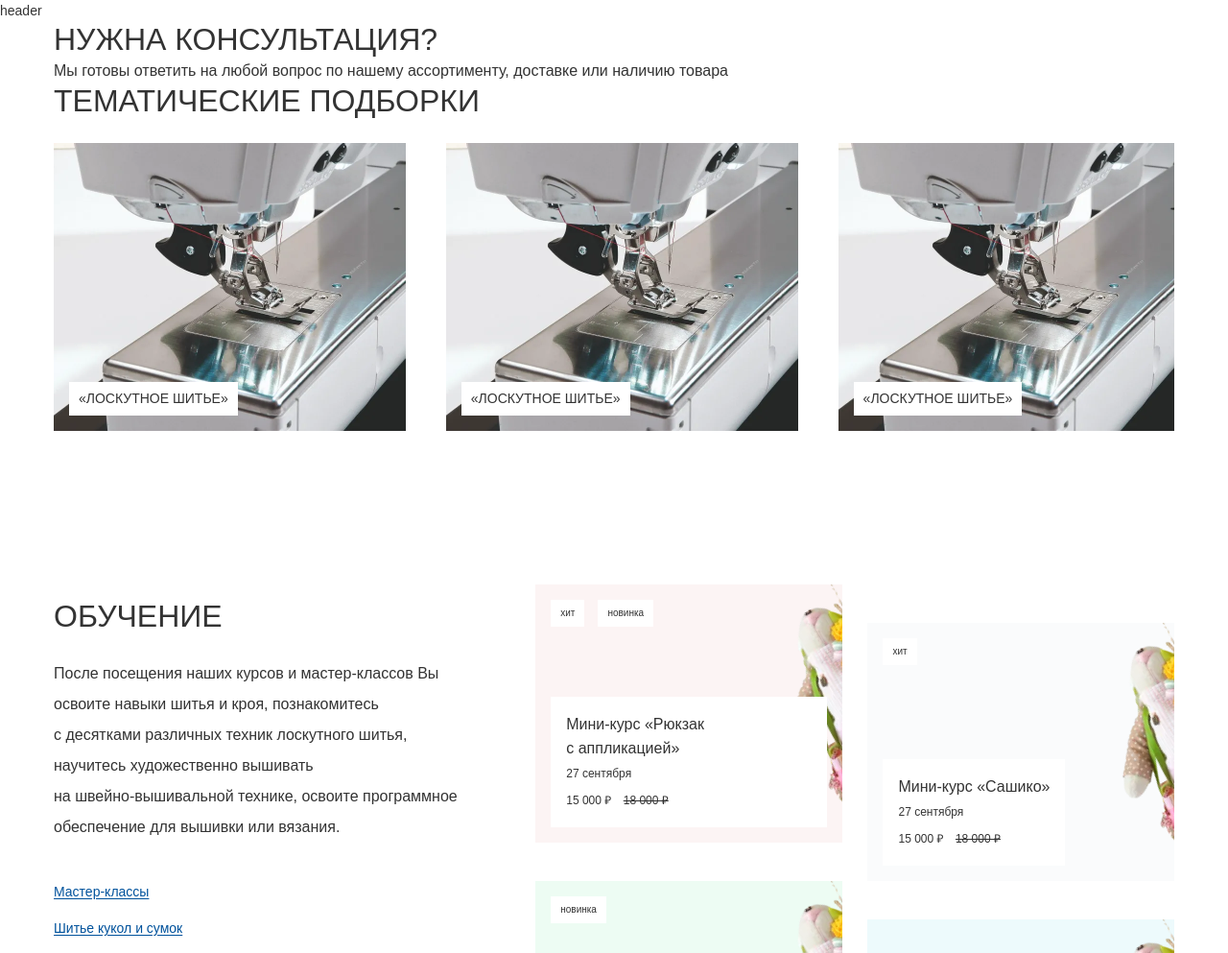
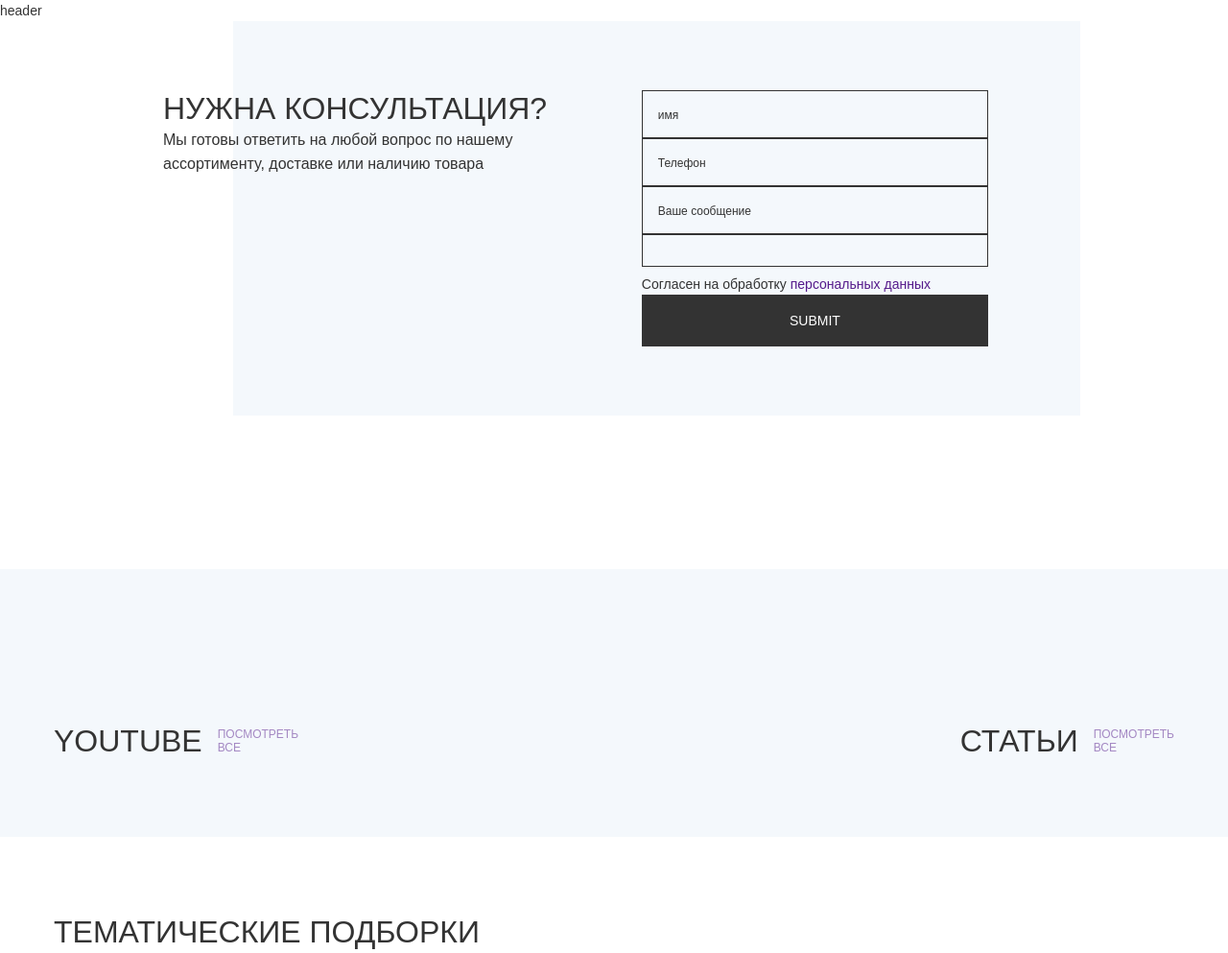
Before and after one commit to billiewillie/sew_world, a website: page src/main-page.html in a window 1280 px wide. Shown: the top 993 px of the page at 96% size. Drawn offline with nearby package versions, Linux system fonts and the light colour scheme; files that its build step writes are made by us from their sources; a web font is replaced by a local one.

Commit message:
added content

```diff
--- a/src/assets/js/app.js
+++ b/src/assets/js/app.js
@@ -1,8 +1,4 @@
 'use strict';
-
-// lazyloading for images
-import 'lazysizes';
-import 'lazysizes/plugins/parent-fit/ls.parent-fit';
 
 // slider
 import Flickity from 'flickity';
--- /dev/null
+++ b/src/assets/js/vendor.js
@@ -0,0 +1,3 @@
+// lazyloading for images
+import 'lazysizes';
+import 'lazysizes/plugins/parent-fit/ls.parent-fit';
--- /dev/null
+++ b/src/assets/sass/blocks/content.scss
@@ -0,0 +1,32 @@
+.content {
+  margin-bottom: 80px;
+
+  @media (min-width: $tablet) {
+    background-color: $bg_alt_color;
+    padding: 80px 0;
+  }
+
+  @media (min-width: $desktop) {
+    padding: 160px 0 80px;
+  }
+
+  &__container {
+    display: flex;
+    flex-direction: column;
+
+    @media (min-width: $desktop) {
+      flex-direction: row;
+      justify-content: space-between;
+    }
+  }
+
+  &-youtube {
+    margin-bottom: 80px;
+    @media (min-width: $tablet) {
+      margin-bottom: 120px;
+    }
+    @media (min-width: $desktop) {
+      margin-bottom: 0;
+    }
+  }
+}
--- a/src/assets/sass/blocks/index/brands.scss
+++ b/src/assets/sass/blocks/index/brands.scss
@@ -13,21 +13,21 @@
     flex-direction: column;
     gap: 24px;
 
-    @media (min-width: $tablet) {
-      padding: 0 0 0 48px;
-    }
-
     @media (min-width: $desktop) {
       display: flex;
       flex-direction: row;
       align-items: center;
       gap: 80px;
+      padding: 0 0 0 48px;
     }
   }
 
   & .title-box_brands{
     padding: 0 24px;
     @media (min-width: $tablet) {
+      padding: 0 48px;
+    }
+    @media (min-width: $desktop) {
       padding: 0;
     }
   }
@@ -37,7 +37,7 @@
     padding: 48px 0 75px;
 
     @media (min-width: $tablet) {
-      padding: 59px 0 59px;
+      padding: 59px 0 59px 48px;
       background: rgb(255, 255, 255);
       background: linear-gradient(90deg, rgba(255, 255, 255, 1) 0%, rgba(255, 255, 255, 1) 19%, rgba(244, 248, 252, 1) 19%, rgba(244, 248, 252, 1) 100%);
     }
@@ -45,6 +45,7 @@
     @media (min-width: $desktop) {
       flex: auto;
       background: none;
+      padding: 59px 0 59px;
     }
 
     &__container{
--- a/src/assets/sass/blocks/index/consult.scss
+++ b/src/assets/sass/blocks/index/consult.scss
@@ -1,11 +1,47 @@
 .consult {
   margin-bottom: 65px;
+  background-color: $bg_alt_color;
+  padding: 72px 0;
 
   @media (min-width: $tablet) {
     margin-bottom: 80px;
+    background: linear-gradient(90deg, rgba(255, 255, 255, 1) 0%, rgba(255, 255, 255, 1) 19%, rgba(244, 248, 252, 1) 19%, rgba(244, 248, 252, 1) 100%);
   }
 
   @media (min-width: $desktop) {
     margin-bottom: 160px;
+    background: rgb(255, 255, 255);
+    background: linear-gradient(90deg, rgba(255, 255, 255, 1) 0%, rgba(255, 255, 255, 1) 19%, rgba(244, 248, 252, 1) 19%, rgba(244, 248, 252, 1) 88%, rgba(255, 255, 255, 1) 88%, rgba(255, 255, 255, 1) 100%);
+  }
+
+  &__container {
+    display: flex;
+    flex-direction: column;
+
+    @media (min-width: $tablet) {
+      flex-direction: row;
+      justify-content: space-between;
+      align-items: flex-start;
+    }
+    @media (min-width: $desktop) {
+      padding: 0 250px 0 170px;
+    }
+  }
+
+  &-header {
+    margin-bottom: 40px;
+    @media (min-width: $tablet) {
+      margin-bottom: 0;
+      width: 49%;
+    }
+  }
+
+  &-form {
+    display: flex;
+    flex-direction: column;
+
+    @media (min-width: $tablet) {
+      width: 42%;
+    }
   }
 }
--- a/src/assets/sass/blocks/index/first-screen.scss
+++ b/src/assets/sass/blocks/index/first-screen.scss
@@ -135,7 +135,7 @@
       width: 100%;
       padding: 19px 20px;
       line-height: 1.1;
-      color: $bg-color;
+      color: $bg_color;
 
       @media (min-width: $tablet) {
         padding: 17px 50px;
--- a/src/assets/sass/blocks/index/learning.scss
+++ b/src/assets/sass/blocks/index/learning.scss
@@ -170,7 +170,7 @@
       }
 
       &-info {
-        background-color: $bg-color;
+        background-color: $bg_color;
         padding: 16px;
         display: flex;
         flex-direction: column;
--- a/src/assets/sass/main.scss
+++ b/src/assets/sass/main.scss
@@ -175,7 +175,7 @@ article {
 }
 
 .label {
-  background-color: $bg-color;
+  background-color: $bg_color;
   font-size: 10px;
   line-height: 1.6;
   font-family: $font_semibold;
--- a/src/assets/sass/style.scss
+++ b/src/assets/sass/style.scss
@@ -7,11 +7,13 @@
 // common blocks
 @import 'blocks/footer';
 @import 'blocks/instagram';
+@import 'blocks/content';
 
 // index page
 @import 'blocks/index/topics';
 @import 'blocks/index/learning';
 @import 'blocks/index/brands';
+@import 'blocks/index/consult';
 @import 'blocks/index/about';
 
 /* Vendor libs */
--- a/src/assets/sass/vars.scss
+++ b/src/assets/sass/vars.scss
@@ -1,4 +1,4 @@
-$bg-color: #fff;
+$bg_color: #fff;
 $bg_alt_color: #F4F8FC;
 $text_color: #333;
 $accent_color: #00529C;
--- a/src/main-page.html
+++ b/src/main-page.html
@@ -7,17 +7,17 @@ title: Главная
 
     {{> consult }}
 
+    {{> content }}
+
     {{> topics }}
 
+    {{> brands }}
+
     {{> learning }}
-
-    {{> brands }}
 
     {{> about }}
 
     {{> instagram }}
-
-    {{> footer }}
 
     <!-- <div class="container">
         <div class="block">
--- a/src/tpl/layouts/default.html
+++ b/src/tpl/layouts/default.html
@@ -18,8 +18,8 @@
 			{{> footer }}
 
 			{{> sprite }}
-			<!-- <script type="text/javascript" src="//cdn.jsdelivr.net/npm/slick-carousel@1.8.1/slick/slick.min.js"></script> -->
-			<script src="assets/js/bundle.js"></script>
+			<script src="assets/js/vendor.bundle.js"></script>
+			<script src="assets/js/main.bundle.js"></script>
 		</div>
 	</body>
 
--- a/src/tpl/partials/consult.html
+++ b/src/tpl/partials/consult.html
@@ -1,9 +1,28 @@
 <article class="consult">
-  <div class="container consult_container">
+  <div class="container consult__container">
     <div class="consult-header">
       <h2 class="title">нужна консультация?</h2>
       <p class="text">Мы готовы ответить на любой вопрос по нашему ассортименту, доставке или наличию товара</p>
     </div>
-    <div class="consult-form"></div>
+    <div class="consult-form">
+      <form action="" class="form">
+        <div class="input-wrapper">
+          <input type="text" class="input" placeholder="имя">
+        </div>
+        <div class="input-wrapper">
+          <input type="text" class="input" placeholder="Телефон">
+        </div>
+        <div class="input-wrapper">
+          <input type="text" class="input" placeholder="Ваше сообщение">
+        </div>
+        <div class="checkbox-wrapper">
+          <input type="checkbox" class="checkbox" id="data">
+          <label for="data">Согласен на обработку <a href="">персональных данных</a></label>
+        </div>
+        <div class="input-wrapper">
+          <input type="submit" class="button button_inverse" placeholder="отправить">
+        </div>
+      </form>
+    </div>
   </div>
 </article>
--- /dev/null
+++ b/src/tpl/partials/content.html
@@ -0,0 +1,17 @@
+<article class="content">
+  <div class="container content__container">
+    <div class="content-youtube">
+      <div class="title-box">
+        <h2 class="title">youtube</h2>
+        <a class="watch-link" href="">посмотреть<br>все</a>
+      </div>
+    </div>
+    <div class="content-articles">
+      <div class="title-box">
+        <h2 class="title">статьи</h2>
+        <a class="watch-link" href="">посмотреть<br>все</a>
+      </div>
+
+    </div>
+  </div>
+</article>
--- a/webpack.config.js
+++ b/webpack.config.js
@@ -4,9 +4,12 @@ let path = require('path');
 
 module.exports = {
   mode: 'production',
-  entry: './src/assets/js/app.js',
+  entry: {
+    main: './src/assets/js/app.js',
+    vendor: './src/assets/js/vendor.js'
+  },
   output: {
-    filename: 'bundle.js',
+    filename: '[name].bundle.js',
     path: __dirname + '/dist/assets/js'
   },
   watch: true,
```
